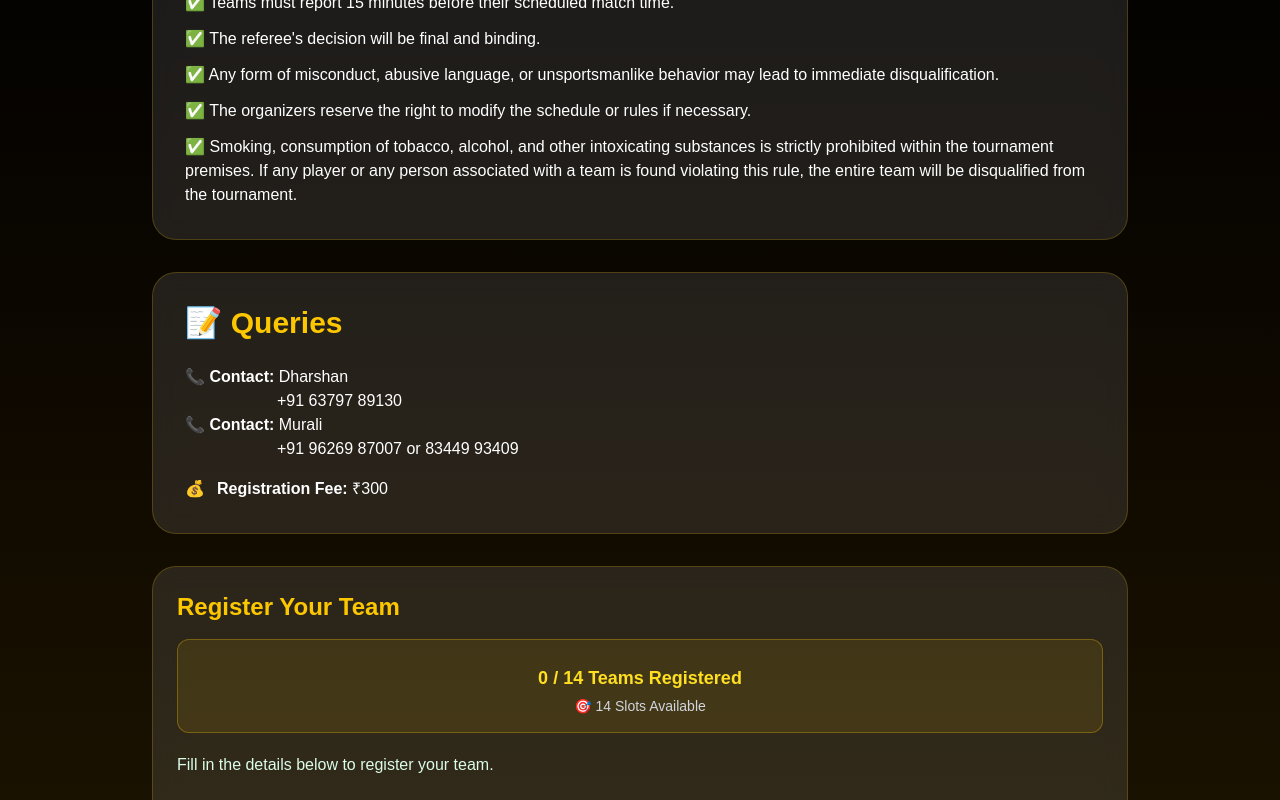
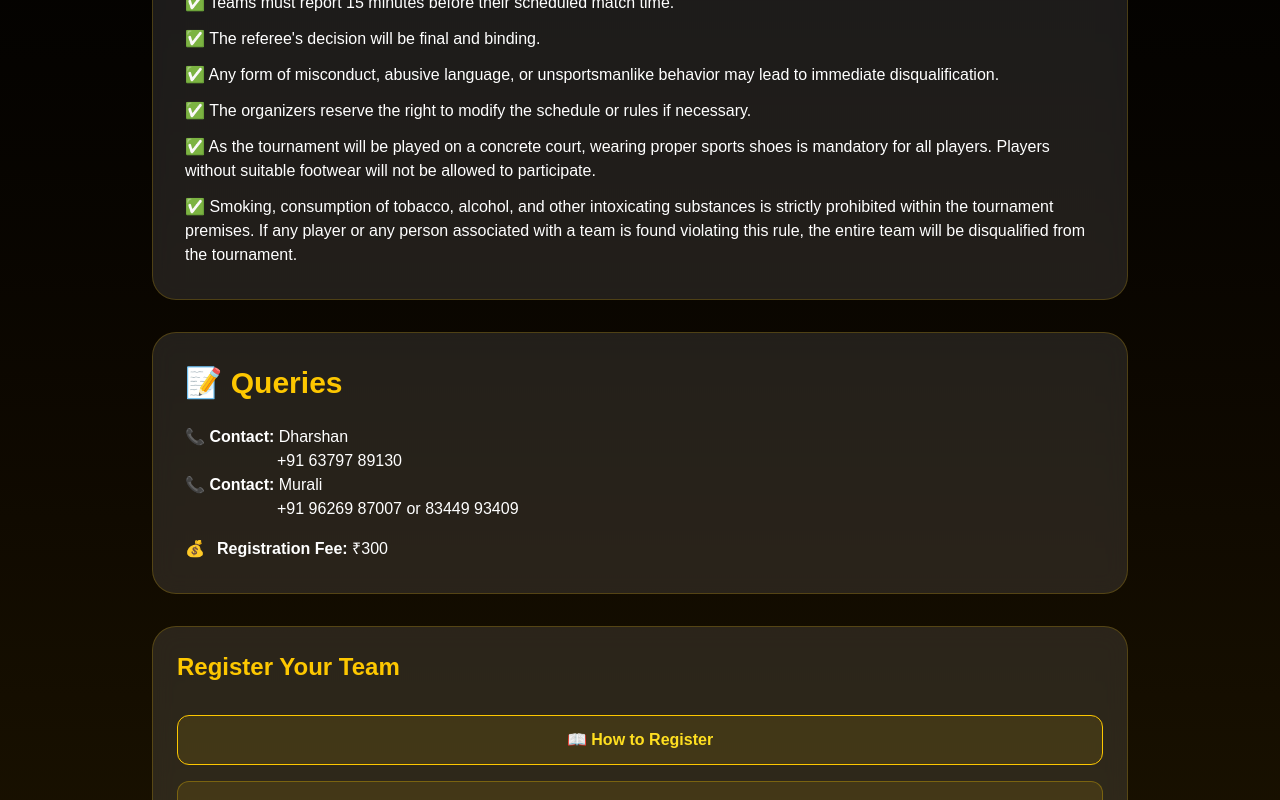
Before and after one commit to honnattysportsclub/honnatty-sports-club, a Next.js app: page /tournament-details in a window 1280 px wide. Shown: the part 840-1640 px from the top of the page. Built offline with nearby package versions, Linux system fonts and the light colour scheme; no server answers; the database is empty.

Commit message:
Final Updates

```diff
--- a/src/app/page.tsx
+++ b/src/app/page.tsx
@@ -367,7 +367,7 @@ Training with purpose, playing with respect, and learning from every match.  </p
         Santhosh
     </h3>
     <p className="text-xl text-gray-700 mt-2 font-bold">
-        Opposite Hitter
+        Setter
     </p>
 </div>
      </div>
--- a/src/app/tournament-details/page.tsx
+++ b/src/app/tournament-details/page.tsx
@@ -28,6 +28,7 @@ const [errorMessage, setErrorMessage] = useState("");
 const [registrationComplete, setRegistrationComplete] = useState(false);
 const [showTopButton, setShowTopButton] = useState(false);
 const [agreed, setAgreed] = useState(false);
+const [showHowToRegister, setShowHowToRegister] = useState(false);
 const copyUpiId = async () => {
   try {
     await navigator.clipboard.writeText("9943115125@ybl");
@@ -272,6 +273,8 @@ if (registrationComplete) {
 
     <li>✅ The organizers reserve the right to modify the schedule or rules if necessary.</li>
 
+    <li>✅ As the tournament will be played on a concrete court, wearing proper sports shoes is mandatory for all players. Players without suitable footwear will not be allowed to participate.</li>
+
     <li>✅ Smoking, consumption of tobacco, alcohol, and other intoxicating substances is strictly prohibited within the tournament premises. If any player or any person associated with a team is found violating this rule, the entire team will be disqualified from the tournament.</li>
   </ul>
 
@@ -321,6 +324,39 @@ if (registrationComplete) {
   <h2 className="text-2xl font-bold text-yellow-400 mb-4">
     Register Your Team
   </h2>
+  <button
+  type="button"
+  onClick={() => setShowHowToRegister(!showHowToRegister)}
+  className="mt-4 w-full rounded-xl border border-yellow-400 bg-yellow-400/10 py-3 font-semibold text-yellow-300 hover:bg-yellow-400/20 transition"
+>
+  📖 {showHowToRegister ? "Hide Registration Guide" : "How to Register"}
+</button>
+{showHowToRegister && (
+  <div className="mt-4 rounded-xl border border-yellow-400/20 bg-white/5 p-5 text-gray-200 space-y-4">
+
+    <h3 className="text-xl font-bold text-yellow-400">
+      📖 How to Register
+    </h3>
+
+    <ol className="list-decimal list-inside space-y-3 text-sm leading-7">
+      <li>Fill in your team details and player names.</li>
+      <li>Tick the confirmation checkbox after verifying all details.</li>
+      <li>Click <strong>Continue to Payment</strong>.</li>
+      <li>Pay the ₹300 registration fee using any UPI app.</li>
+      <li>If the payment button doesn't open, copy the UPI ID or mobile number and pay manually.</li>
+      <li>Enter the 12-digit UTR / Transaction ID after payment.</li>
+      <li>Click <strong>Submit Registration</strong>.</li>
+      <li>Your registration will remain <strong>Pending</strong> until payment is verified.</li>
+      <li>You can check your registration status anytime using <strong>Check Registration Status</strong>.</li>
+    </ol>
+
+    <div className="rounded-lg border border-yellow-400/20 bg-yellow-400/10 p-4 text-yellow-200">
+      <strong>Important:</strong> Registration is confirmed only after approval by the organizers.
+      A maximum of <strong>14 teams</strong> will be accepted.
+    </div>
+
+  </div>
+)}
   <div className="mt-4 mb-5 rounded-xl border border-yellow-400/30 bg-yellow-400/10 p-4 text-center">
 
 
@@ -345,6 +381,23 @@ if (registrationComplete) {
 )}
   </p>
 </div>
+
+    {registeredCount >= 14 ? (
+  <div className="mt-6 rounded-xl border border-red-500/30 bg-red-500/10 p-6 text-center">
+    <h3 className="text-2xl font-bold text-red-400">
+      🔒 Registrations Closed
+    </h3>
+
+    <p className="mt-3 text-gray-200">
+      All <strong>14 team slots</strong> have been filled.
+    </p>
+
+    <p className="mt-2 text-gray-400">
+      Thank you for your interest in the tournament.
+    </p>
+  </div>
+) : (
+  <>
     <p className="text-green-100 mb-6">
       Fill in the details below to register your team.
     </p>
@@ -481,9 +534,9 @@ if (registrationComplete) {
 >
   Continue to Payment →
 </button>
-
-
   </div>
+  </>
+  )}
 {showPayment && (
   <section className="mt-8 rounded-3xl bg-white/10 border border-yellow-400/20 backdrop-blur-md p-8">
 
@@ -598,6 +651,8 @@ if (registrationComplete) {
 )}
 
  </section>
+
+
 <div className="mt-8 rounded-3xl bg-white/10 border border-yellow-400/20 backdrop-blur-md p-8">
 
   <h2 className="text-3xl font-bold text-yellow-400 mb-6">
```
Lines whose indentation alone changed are shown as unchanged.
